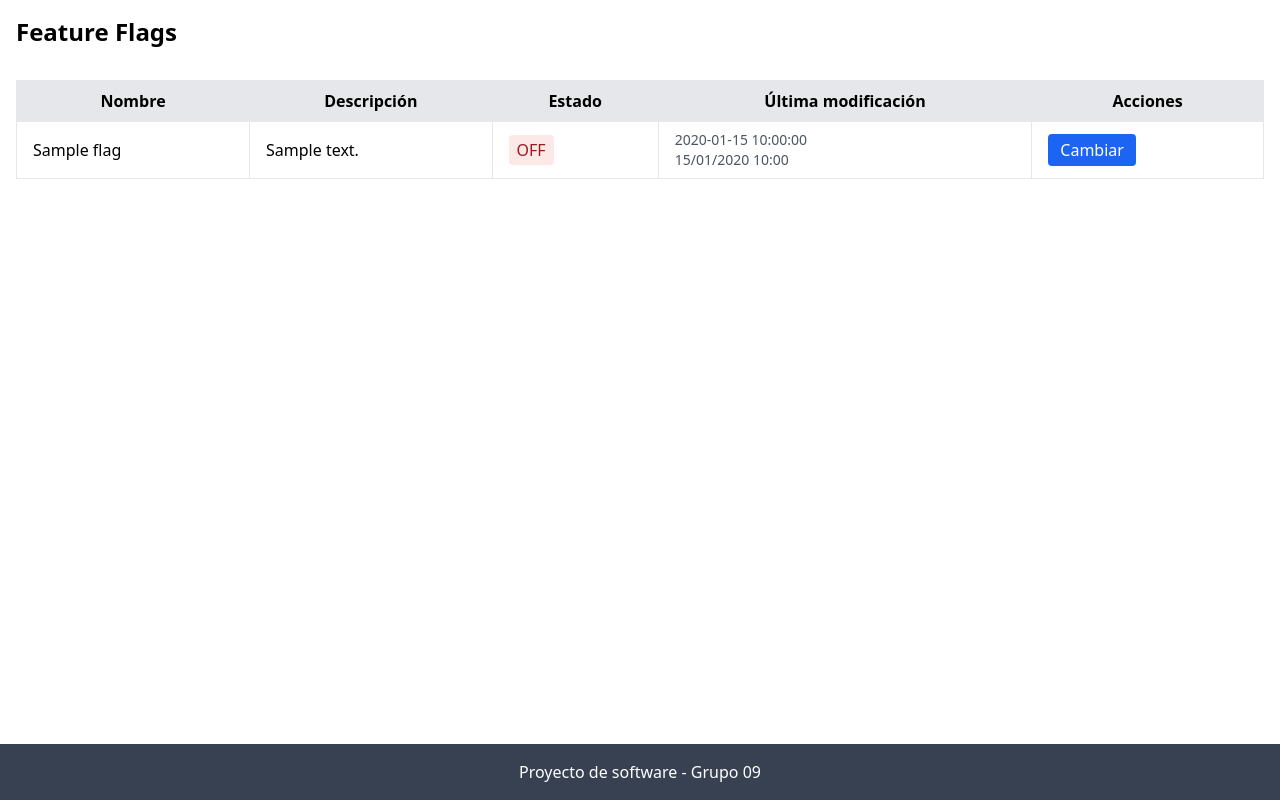
After one commit to UnMatesito/Proyecto-de-Software, a Python web app: template admin/src/web/templates/feature_flags/index.html in a window 1280 px wide. The commit adds this page. Run offline with Jinja, Linux system fonts and the light colour scheme; the template is opened without the code that fills it: most values are stand-ins (such as "Sample title", 1, 10 or a date in 2020); some libraries are stand-ins or nearby versions.

Commit message:
Agrego controller+template de feature-flag

```diff
--- a/admin/src/core/models/feature_flag.py
+++ b/admin/src/core/models/feature_flag.py
@@ -38,5 +38,8 @@ class FeatureFlag(db.Model):
         self.last_modified_at = datetime.now(timezone.utc)
         self.last_modified_by_id = user_id
 
+    def is_maintenance(self):
+        return  self.name in ["admin_maintenance_mode", "portal_maintenance_mode"]
+
     def __repr__(self):
         return f"<Feature_flag {self.name}>"
--- a/admin/src/web/__init__.py
+++ b/admin/src/web/__init__.py
@@ -6,7 +6,7 @@ from core.models import User
 from core.utils.bcrypt import bcrypt
 
 from .config import get_current_config
-from .controllers import user_bp, user_management_bp
+from .controllers import user_bp, user_management_bp, feature_flag_bp
 from .handlers import error
 
 
@@ -45,6 +45,7 @@ def create_app(env="development", static_folder="../../static"):
     # Blueprints
     app.register_blueprint(user_management_bp)
     app.register_blueprint(user_bp)
+    app.register_blueprint(feature_flag_bp)
 
     # Commands
     @app.cli.command("reset-db")
--- a/admin/src/web/controllers/__init__.py
+++ b/admin/src/web/controllers/__init__.py
@@ -1,2 +1,3 @@
 from .user.user import user_bp
+from .feature_flag.feature_flag import feature_flag_bp
 from .user.user_management import user_management_bp
--- a/admin/src/web/controllers/user/user.py
+++ b/admin/src/web/controllers/user/user.py
@@ -9,8 +9,6 @@ from core.services.user_service import (
     create_user,
     update_user_attribute,
     delete_user,
-    block_user,
-    unblock_user,
     change_password,
     assign_role,
     restore_user
--- /dev/null
+++ b/admin/src/web/templates/feature_flags/index.html
@@ -0,0 +1,57 @@
+{% extends "layout.html" %}
+
+{% block title %}Feature Flags{% endblock %}
+
+{% block header %}
+<h1 class="text-2xl font-bold p-4">Feature Flags</h1>
+{% endblock %}
+
+{% block content %}
+<div class="p-4">
+    <table class="table-auto border-collapse border border-gray-400 w-full">
+        <thead class="bg-gray-200">
+            <tr>
+                <th class="px-4 py-2 border">Nombre</th>
+                <th class="px-4 py-2 border">Descripción</th>
+                <th class="px-4 py-2 border">Estado</th>
+                <th class="px-4 py-2 border">Última modificación</th>
+                <th class="px-4 py-2 border">Acciones</th>
+            </tr>
+        </thead>
+        <tbody>
+        {% for flag in flags %}
+            <tr>
+                <td class="border px-4 py-2">{{ flag.name }}</td>
+                <td class="border px-4 py-2">{{ flag.description }}</td>
+                <td class="border px-4 py-2">
+                    {% if flag.enabled %}
+                        <span class="bg-green-100 text-green-800 px-2 py-1 rounded">ON</span>
+                    {% else %}
+                        <span class="bg-red-100 text-red-800 px-2 py-1 rounded">OFF</span>
+                    {% endif %}
+                </td>
+                <td class="border px-4 py-2 text-sm text-gray-600">
+                    {{ flag.updated_by }} <br>
+                    {{ flag.updated_at.strftime("%d/%m/%Y %H:%M") if flag.updated_at else "-" }}
+                </td>
+                <td class="border px-4 py-2">
+                    <form method="POST" action="{{ url_for('admin.toggle_feature_flag', flag_id=flag.id) }}">
+                        {% if flag.name in ["admin_maintenance_mode", "portal_maintenance_mode"] %}
+                            <input type="text" name="message"
+                                   placeholder="Mensaje de mantenimiento"
+                                   class="border rounded p-1 mb-1 w-full"
+                                   {% if flag.enabled %} value="{{ flag.message }}" {% endif %}>
+                        {% endif %}
+                        <button type="submit"
+                                onclick="return confirm('¿Confirmar cambio del flag {{ flag.name }}?')"
+                                class="bg-blue-600 text-white px-3 py-1 rounded">
+                            Cambiar
+                        </button>
+                    </form>
+                </td>
+            </tr>
+        {% endfor %}
+        </tbody>
+    </table>
+</div>
+{% endblock %}
--- a/admin/static/css/styles.css
+++ b/admin/static/css/styles.css
@@ -1693,6 +1693,10 @@ select {
   padding: 1.5rem;
 }
 
+.p-1 {
+  padding: 0.25rem;
+}
+
 .px-2\.5 {
   padding-left: 0.625rem;
   padding-right: 0.625rem;
@@ -1746,6 +1750,16 @@ select {
 .py-5 {
   padding-top: 1.25rem;
   padding-bottom: 1.25rem;
+}
+
+.px-2 {
+  padding-left: 0.5rem;
+  padding-right: 0.5rem;
+}
+
+.py-1 {
+  padding-top: 0.25rem;
+  padding-bottom: 0.25rem;
 }
 
 .pl-3 {
```
Also changed, not shown: admin/src/web/controllers/feature_flag/feature_flag.py (added, +37 -0 lines).
